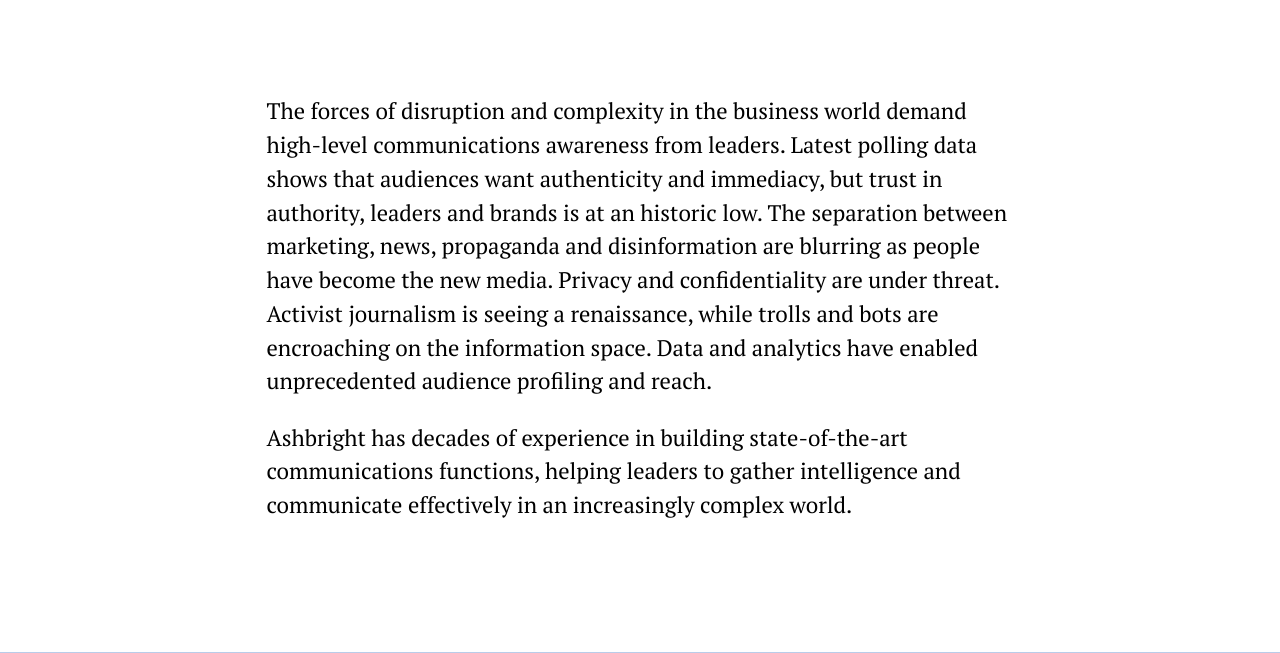
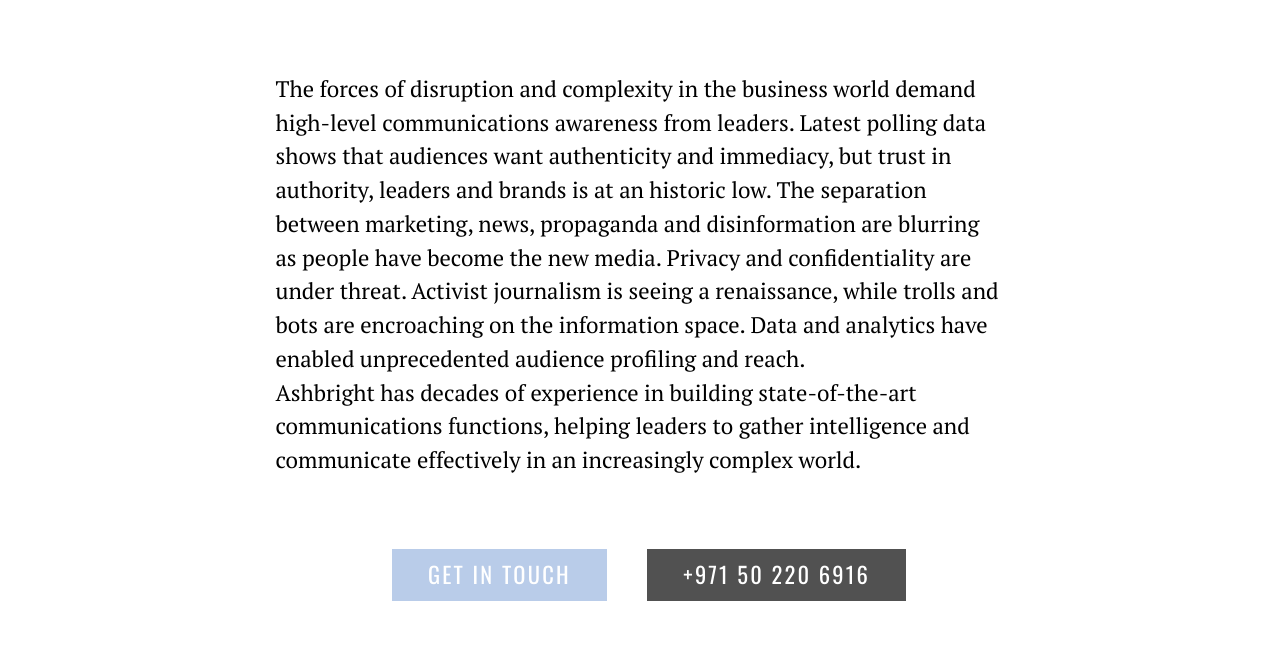
Before and after one commit to wearethoughtfox/ashbright, a Jekyll site: the page built from _situations/start.md, in a window 1280 px wide. Shown: the part 794-1447 px from the top of the page. Built offline with Jekyll 4.4.1, drawn with Linux system fonts in a browser that asks for light colours; some of the changed text lies outside the part shown; grey boxes are pictures that could not be loaded.

Commit message:
Show related situations on the situations layout.

```diff
--- a/_layouts/situations.html
+++ b/_layouts/situations.html
@@ -12,6 +12,32 @@
   </div>
 </header>
 
-  <div class="center measure-wide f3 pv5-l lh-copy ph2">
+  <div class="measure-wide center f3 pv4-l lh-copy ph3 mt4">
     {{ content }}
+   </div>
+
+    <div class="pv4 pl3 mw6 mw7-ns center tc-ns">
+      <a class="ash-sans f5 f3-ns link dim ph3 ph4-l pv2 mb4 mr3-ns dib white bg-ashblue ttu tracked" href="mailto:ta@ashbright.com">Get in touch</a>
+
+      <a class="ash-sans f5 f3-ns link dim ph3 ph4-l pv2 mb4 ml3-ns dib white bg-ashdarkgrey ttu tracked" href="tel:+971502206916">+971 50 220 6916</a>
+    </div>
+
+
+  <div class="cf mw8 center ph3 pt3-l">
+    {% for situation in site.situations %}
+     {% if situation.url != page.url %}
+
+     <div class='fl w-100 w-50-m w-33-l'>
+       <article class="bg-white mw7 mb3 fl mh2-ns">
+        <a href="{{ situation.url }}" class="db pv1 ph0-l no-underline black dim">
+          <img src="{{ site.baseurl }}/images/{{ situation.image }}-thumb.jpg" class="w-100 db" alt="{{ situation.title }}">
+          <div class="pb3 pl1">
+            <h2 class="f2 ashblue ttu">{{ situation.title }}</h2>
+          </div>
+        </a>
+      </article>
+     </div>
+
+     {% endif %}
+    {% endfor %}
   </div>
--- a/_scss/_tachyons-extend.scss
+++ b/_scss/_tachyons-extend.scss
@@ -11,6 +11,11 @@
 .h4,
 .ash-sans {
     font-family: 'Oswald', Arial, 'Helvetica Neue', Helvetica, sans-serif;
+}
+
+p {
+    -webkit-margin-before: 0;
+    -webkit-margin-after: 0;
 }
 
 //_type-scale
@@ -105,3 +110,10 @@
 
 //_max-widths
 .mw4-5  {  max-width: 12rem; }
+
+// columns
+
+.col2 {
+  column-count: 2;
+  column-gap: 2em;
+}
--- a/index.html
+++ b/index.html
@@ -53,7 +53,7 @@
   {% for situation in site.situations %}
 
     <article>
-    <a href="{{ situation.url }}" class="db pv1 ph2 ph0-l no-underline black dim">
+    <a href="{{ situation.url }}" class="db pt5 ph2 ph0-l no-underline black dim">
       <div class="flex flex-column flex-row-ns">
         <div class="pr3-ns mb1 mb0-ns w-100 w-40-ns">
           <img src="{{ site.baseurl }}/images/{{ situation.image }}-thumb.jpg" class="db" alt="{{ situation.title }}">
```
Also changed, not shown: _situations/start.md (+1 -1 lines), README.md, css/main.css.
